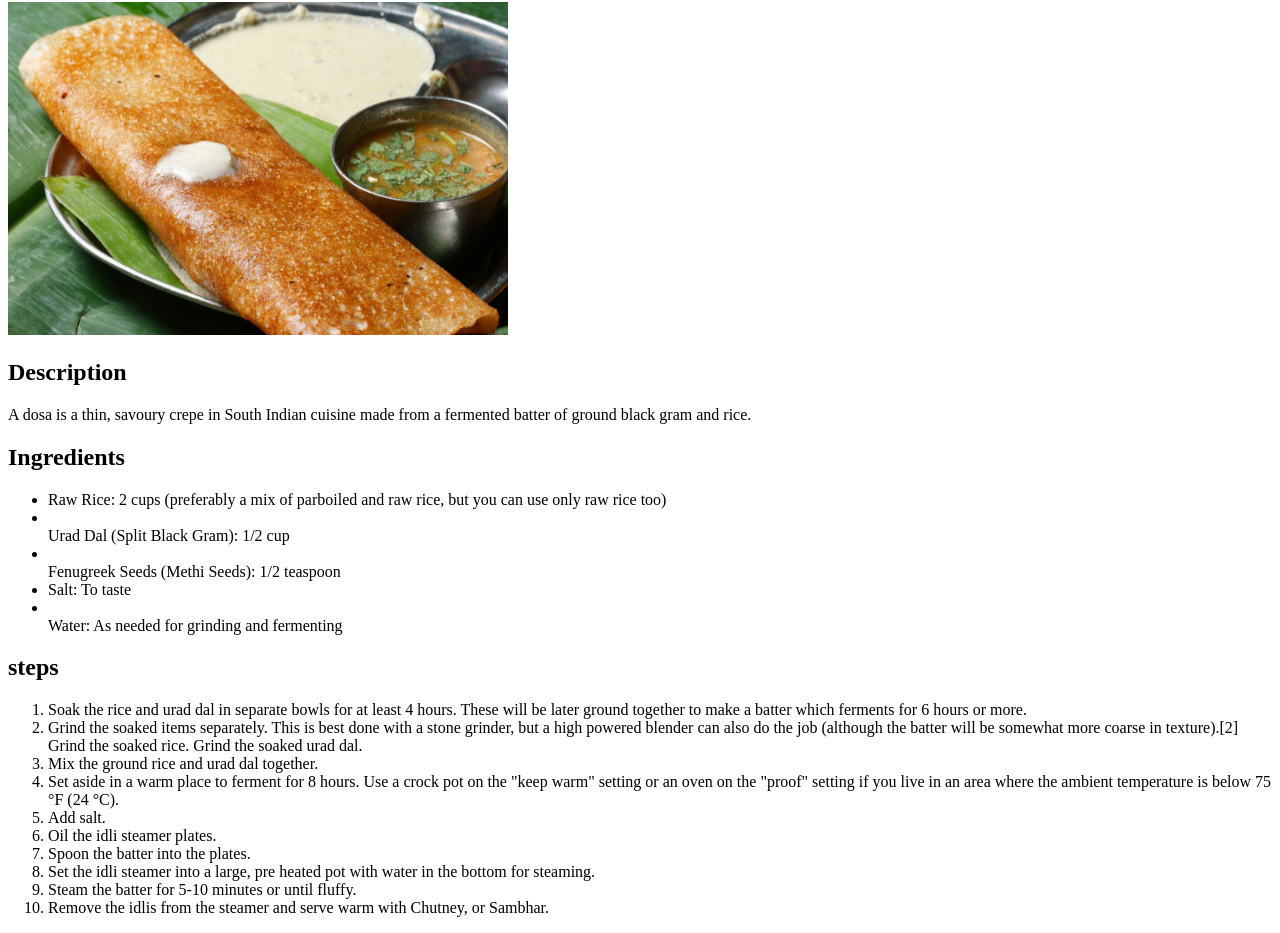
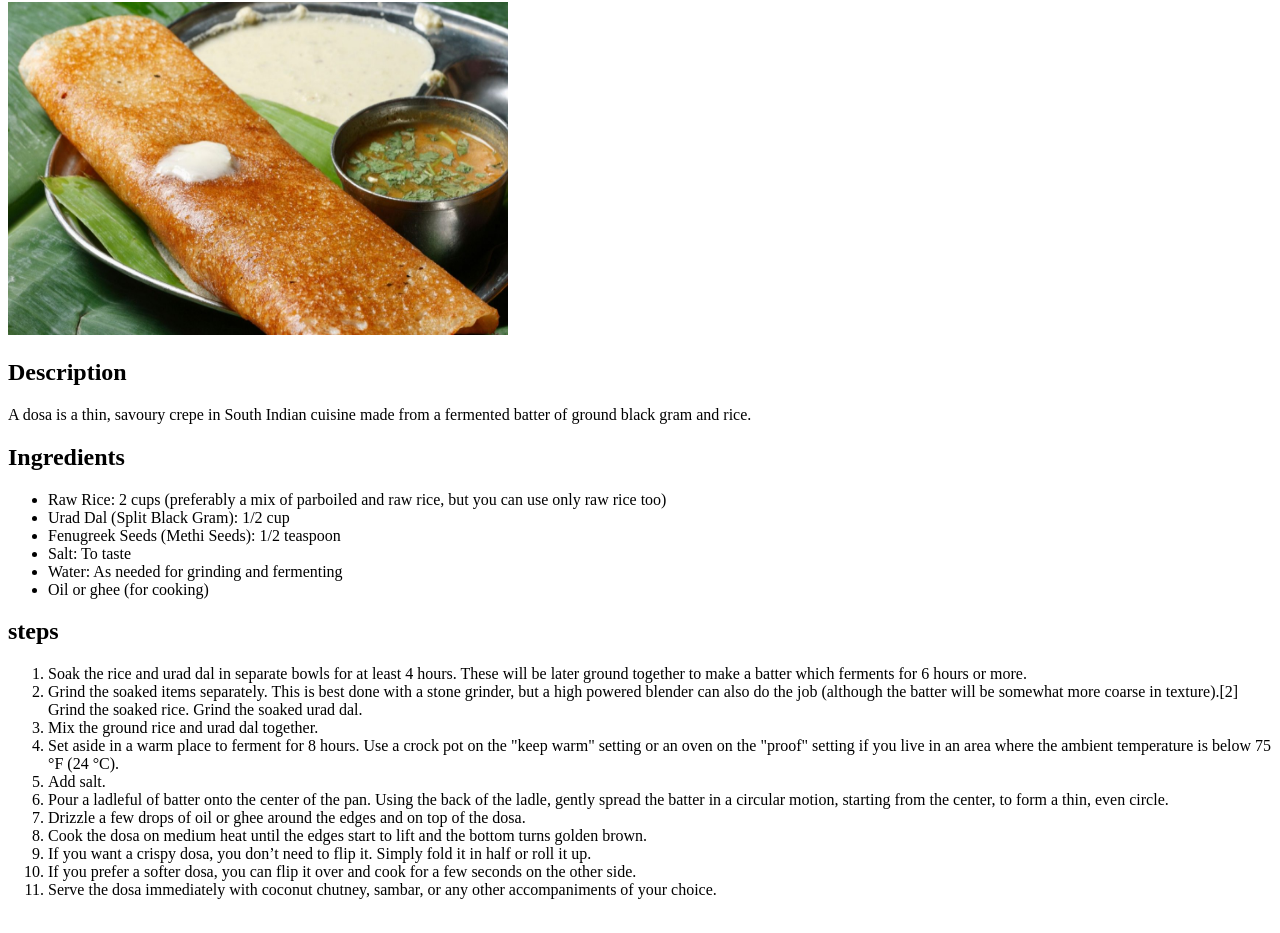
Before and after one commit to vijayanatarajan-coder/odin-recipes, a plain HTML site: page recipes/dosa.html in a window 1280 px wide. Shown: the part 78-1011 px from the top of the page. Drawn offline with Linux system fonts and the light colour scheme.

Commit message:
Initial change

```diff
--- a/recipes/dosa.html
+++ b/recipes/dosa.html
@@ -9,10 +9,12 @@
 <h2>Ingredients</h2>
 <ul>
     <li>Raw Rice: 2 cups (preferably a mix of parboiled and raw rice, but you can use only raw rice too)</li>
-    <li></li>Urad Dal (Split Black Gram): 1/2 cup</li>
-    <li></li>Fenugreek Seeds (Methi Seeds): 1/2 teaspoon</li>
+    <li>Urad Dal (Split Black Gram): 1/2 cup</li>
+    <li>Fenugreek Seeds (Methi Seeds): 1/2 teaspoon</li>
     <li>Salt: To taste</li>
-    <li></li>Water: As needed for grinding and fermenting</li>
+    <li>Water: As needed for grinding and fermenting</li>
+    <li>Oil or ghee (for cooking)</li>
+
 </ul>
 <h2>steps</h2>
 <ol>
@@ -23,11 +25,12 @@
     <li>Mix the ground rice and urad dal together.</li>
     <li>Set aside in a warm place to ferment for 8 hours. Use a crock pot on the "keep warm" setting or an oven on the "proof" setting if you live in an area where the ambient temperature is below 75 °F (24 °C).</li>
     <li>Add salt.</li>
-    <li>Oil the idli steamer plates.</li>
-    <li>Spoon the batter into the plates.</li>
-    <li>Set the idli steamer into a large, pre heated pot with water in the bottom for steaming.</li>
-    <li>Steam the batter for 5-10 minutes or until fluffy.</li>
-    <li>Remove the idlis from the steamer and serve warm with Chutney, or Sambhar.</li>
+    <li>Pour a ladleful of batter onto the center of the pan. Using the back of the ladle, gently spread the batter in a circular motion, starting from the center, to form a thin, even circle.</li>
+    <li>Drizzle a few drops of oil or ghee around the edges and on top of the dosa.</li>
+    <li>Cook the dosa on medium heat until the edges start to lift and the bottom turns golden brown.</li>
+    <li>If you want a crispy dosa, you don’t need to flip it. Simply fold it in half or roll it up.</li>
+    <li>If you prefer a softer dosa, you can flip it over and cook for a few seconds on the other side.</li>
+    <li>Serve the dosa immediately with coconut chutney, sambar, or any other accompaniments of your choice.</li>
 </ol>
 
 </body>
```
Also changed, not shown: recipes/idly.html (+6 -3 lines).
